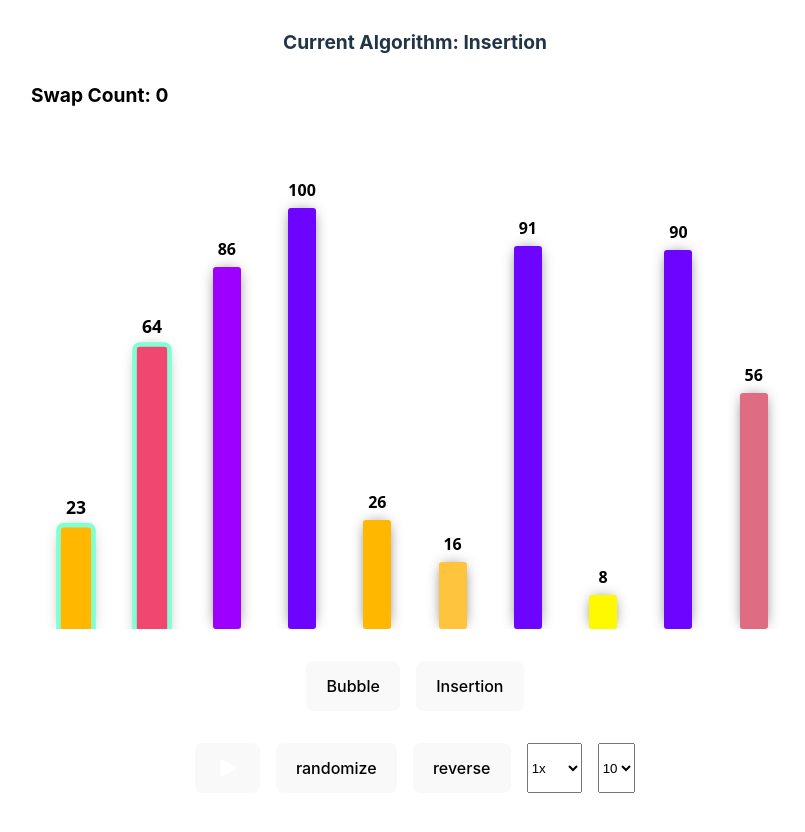
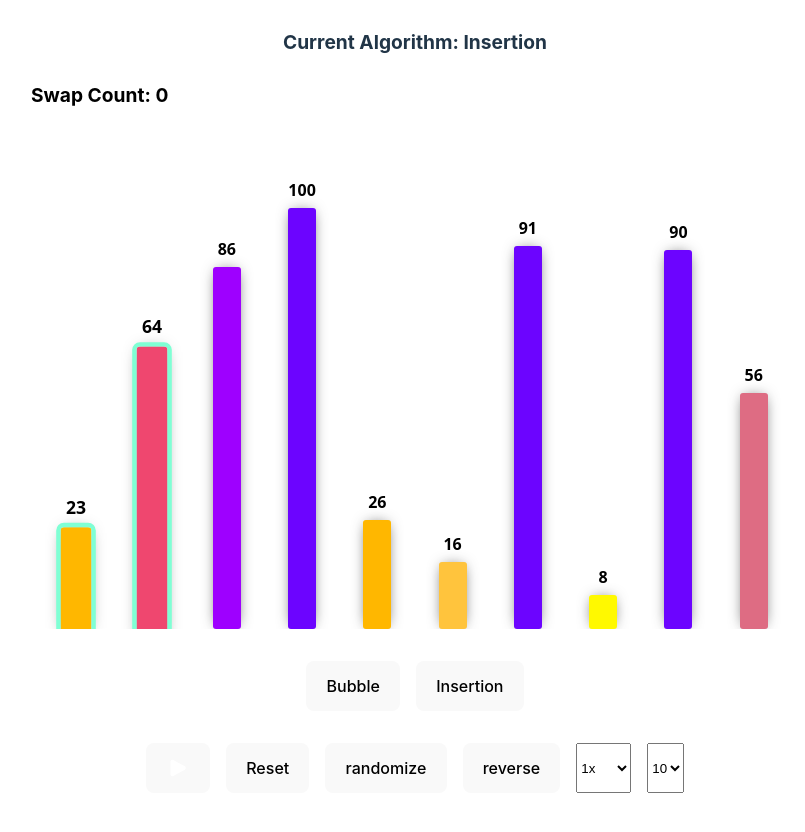
Before and after one commit to Tailsxz/sort-visualizer, a React (Vite) app: page / in a window 1280 px wide. Shown: the top 832 px of the page, without its empty margins (225-1030 px from the left). Built offline with nearby package versions, Linux system fonts and the light colour scheme.

Commit message:
added previous swap state to entire grid reset

```diff
--- a/src/App.jsx
+++ b/src/App.jsx
@@ -57,14 +57,14 @@ const COLORS = ['#FFF900', '#FFC43D', '#FFB700', '#DC602E', '#C42021', '#DE6C83'
 
 function App() {
   const [algorithm, setAlgorithm] = useState('insertion');
-  const [numbers, setNumbers] = useState(randomNumbers);
+  const [numbers, setNumbers] = useState(() => randomNumbers);
+  const [initialNumbers, setInitialNumbers] = useState(() => [...randomNumbers]);
   const [currentNumbers, setCurrentNumbers] = useState([0, 1]);
   const [isPlaying, setIsPlaying] = useState(false);
   const [length, setLength] = useState(10);
   const [speed, setSpeed] = useState(1);
   const [swaps, setSwaps] = useState(0);
   const [previousSwaps, setPreviousSwaps] = useState(0);
-  const [isSorted, setIsSorted] = useState(false);
   const [windowHeight, setWindowHeight] = useState(window.innerHeight);
 
   const timeoutIdRef = useRef(null);
@@ -81,14 +81,9 @@ function App() {
     // setWindowHeight(window.innerHeight);
   }));
 
-  if (isSorted && swaps !== previousSwaps) {
-    setPreviousSwaps(swaps);
-  }
-
   const sortingAlgorithms = useMemo(() => ({
     bubble: async function bubbleSort(arr, lastI = 0, lastJ = 0) {
       setIsPlaying(true);
-      setIsSorted(false);
       for (let i = lastI; i < arr.length; i++) {
         let swapped = false;
         for (let j = 0; j < arr.length - 1 - i; j++) {
@@ -134,11 +129,9 @@ function App() {
       }
       setIsPlaying(false);
       setCurrentNumbers([null, null]);
-      setIsSorted(true);
     },
     insertion:   async function insertionSort(arr, lastI = 1, lastJ) {
       if (arr.length < 2) return arr;
-      setIsSorted(false);
       setIsPlaying(true);
       for (let i = lastI; i < arr.length; i++) {
         for (let j = i; j > 0; j--) {
@@ -147,7 +140,6 @@ function App() {
             return currentPlayState
           }));
           if (!isPlaying) {
-            console.log('hello')
             return;
           }
           if (lastJ) {
@@ -177,7 +169,6 @@ function App() {
       }
       setIsPlaying(false);
       setCurrentNumbers([null, null]);
-      setIsSorted(true);
     },
   }), [speed]);
 
@@ -206,11 +197,14 @@ function App() {
     }
   }
 
-  function resetState() {
+  function resetGridState() {
+    if (swaps > 0) {
+      console.log('setting previous to', swaps);
+      setPreviousSwaps(swaps);
+    }
     lastIndicesRef.current = [null, null];
     setSwaps(0);
-    setCurrentNumbers([0, 1]);
-    setIsSorted(false);
+    setCurrentNumbers([0, 1])
   }
 
   const bars = numbers.map(({number, id}, i) => {
@@ -239,7 +233,7 @@ function App() {
       <div className="algs">
         <button
           onClick={() => {
-            resetState();
+            resetGridState();
             setAlgorithm('bubble');
           }}
           disabled={isPlaying}
@@ -248,18 +242,18 @@ function App() {
         </button>
         <button
           onClick={() => {
-            resetState();
+            resetGridState();
             setAlgorithm('insertion');
           }}
           disabled={isPlaying}
-        >
+          >
           Insertion
         </button>
       </div>
       <div
         className="controls"
         onKeyDown={handleNav}
-      >
+        >
         <button
           onClick={
             () => {
@@ -271,14 +265,27 @@ function App() {
             }
           }
           ref={playButtonRef}
-        >
+          >
           {isPlaying ? <PauseIcon /> : <PlayIcon />}
         </button>
         <button
           onClick={
             () => {
-              resetState();
-              setNumbers(new Array(+length).fill(null).map(createRandomNumberObject));
+              setNumbers([...initialNumbers]);
+              resetGridState();
+            }
+          }
+          disabled={isPlaying}
+          >
+          Reset
+        </button>
+        <button
+          onClick={
+            () => {
+              let randomNumbers = new Array(+length).fill(null).map(createRandomNumberObject);
+              resetGridState();
+              setInitialNumbers([...randomNumbers]);
+              setNumbers(randomNumbers);
               playButton.focus();
             }
           }
@@ -289,9 +296,11 @@ function App() {
         <button
           onClick={
             () => {
-              resetState();
-              setNumbers([...numbers].reverse());
-              setIsSorted(false);
+              const reversedNumbers = [...numbers].reverse();
+              resetGridState();
+              setInitialNumbers([...reversedNumbers]);
+              setNumbers(reversedNumbers);
+
               playButton.focus();
             }
           }
--- a/src/components/Grid.jsx
+++ b/src/components/Grid.jsx
@@ -1,4 +1,3 @@
-import React from 'react'
 import PropTypes from 'prop-types'
 
 const Grid = ({
```
